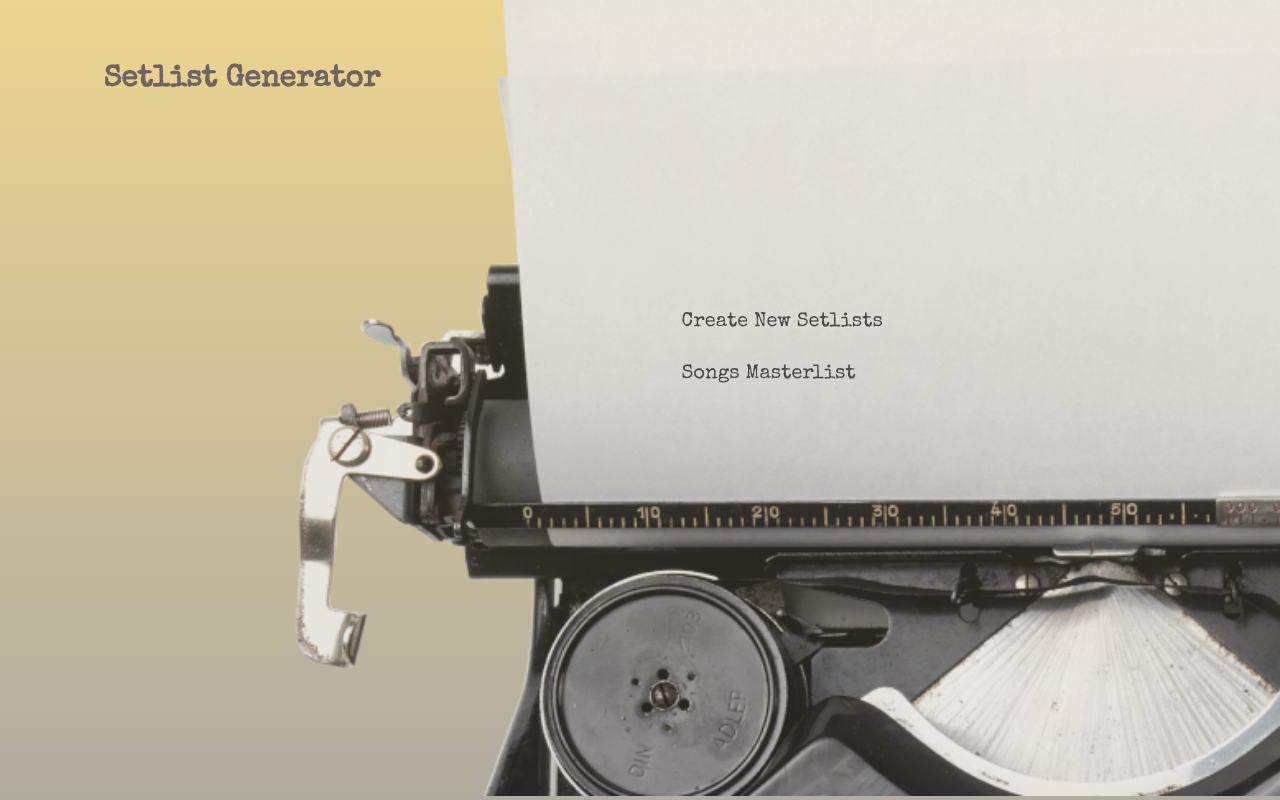
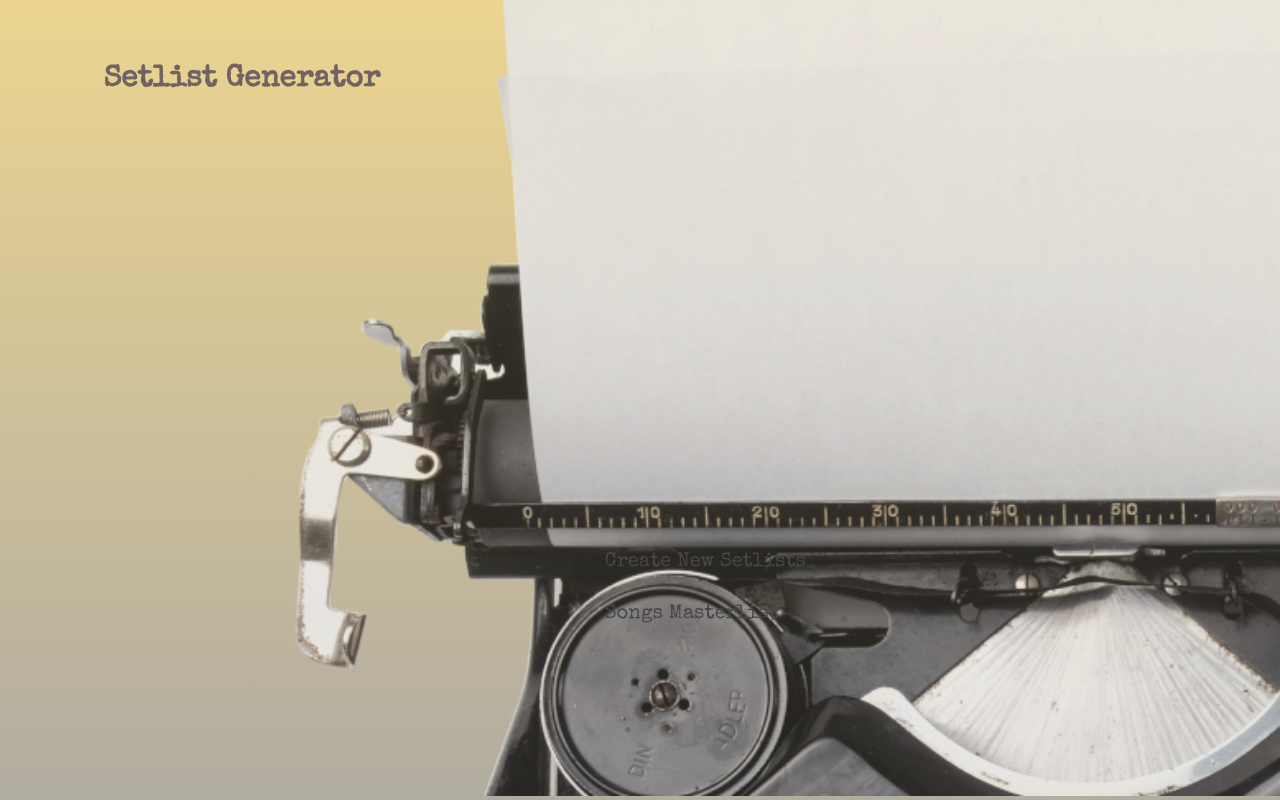
Before and after one commit to fkaltman/setlist-generator, a React (Create React App) app in the folder setlists/client/: page / in a window 1280 px wide. Built offline with nearby package versions, Linux system fonts and the light colour scheme; no server answers.

Commit message:
fixed position home links

```diff
--- a/setlists/client/src/App.css
+++ b/setlists/client/src/App.css
@@ -75,8 +75,8 @@ html {
 .home-links {
   /* Below line places the links on top
   of the typewriter */
-  position: absolute;
-  top: 61vh;
+  position: fixed;
+  bottom: 20vh;
   padding-right:5vw;
   z-index: 2;
   border: none;
@@ -335,7 +335,9 @@ p {
   color: rgb(114, 99, 99);
 }
 
-/* MQ for mobile screens */
+/* --------------------------------- */
+/* ----- MQ for mobile screens ----- */
+/* --------------------------------- */
 
 @media only screen
 and (max-width: 580px) {
@@ -512,13 +514,6 @@ and (max-width: 580px) {
      margin: 0;
    }
 
-  .home-links {
-    top: 37vh;
-    padding-left: 6vw;
-    z-index: 2;
-    border: none;
-  }
-
   /* MQ - Random list page @ large screen */
 
   .set-one-title, .set-two-title {
```
Also changed, not shown: 1 other file (tests, documents, lock files or other folders).
